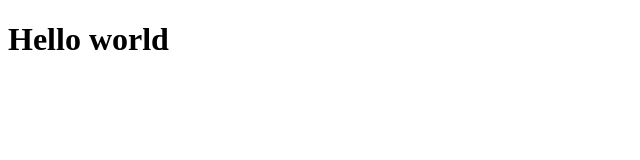
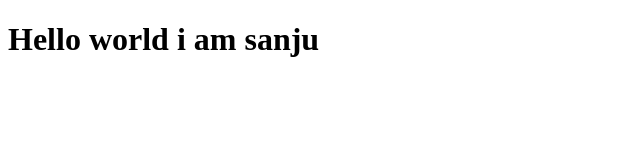
Before and after one commit to Harihara-Suthan2004/newRepo, a plain HTML site: page index.html in a window 1280 px wide. Shown: the whole page, without its empty margins (0-640 px from the left). Drawn offline with Linux system fonts and the light colour scheme.

Commit message:
name added

```diff
--- a/index.html
+++ b/index.html
@@ -6,6 +6,6 @@
     <title>Document</title>
 </head>
 <body>
-    <h1>Hello world</h1>
+    <h1>Hello world i am sanju</h1>
 </body>
 </html>
```
